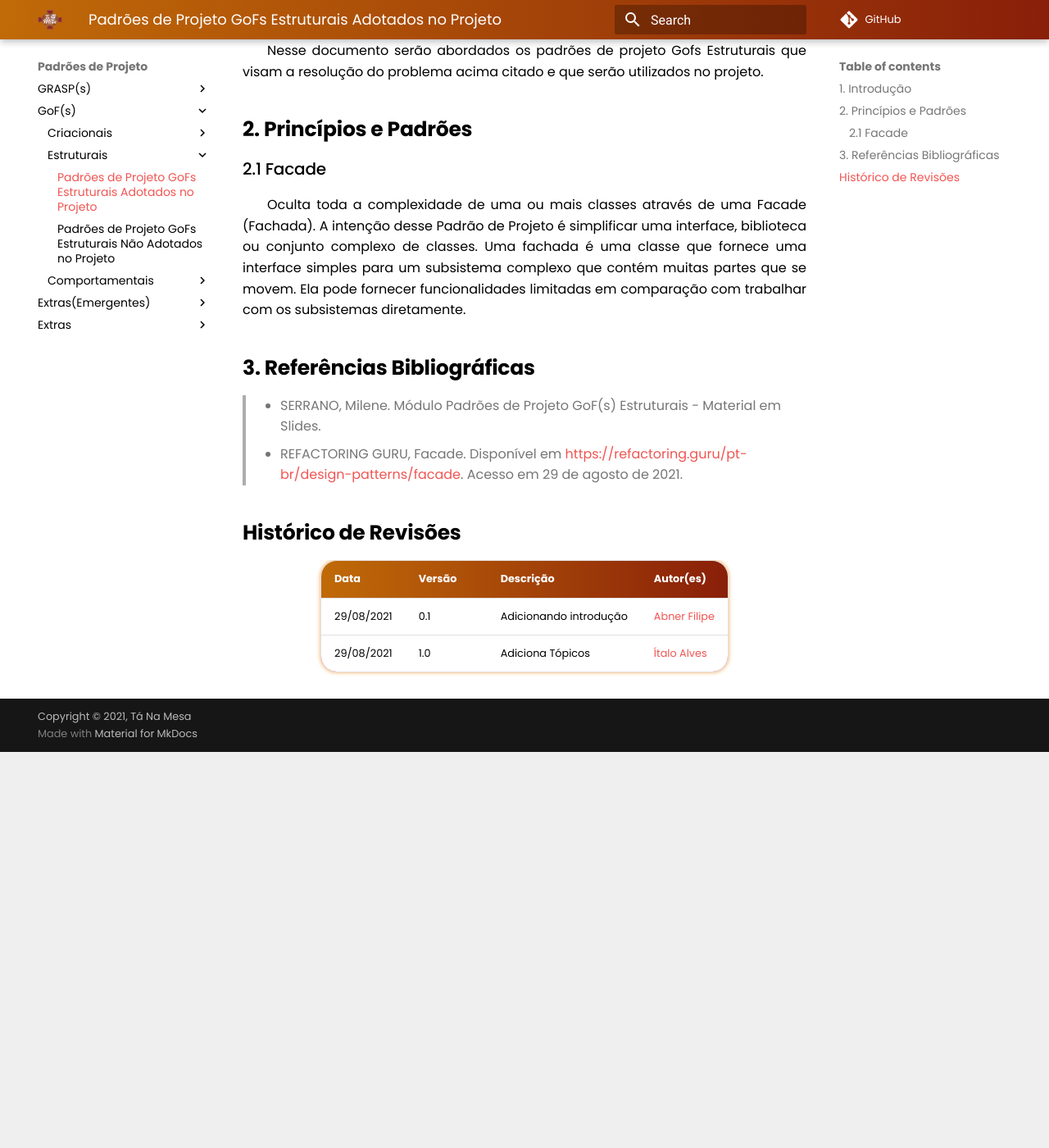
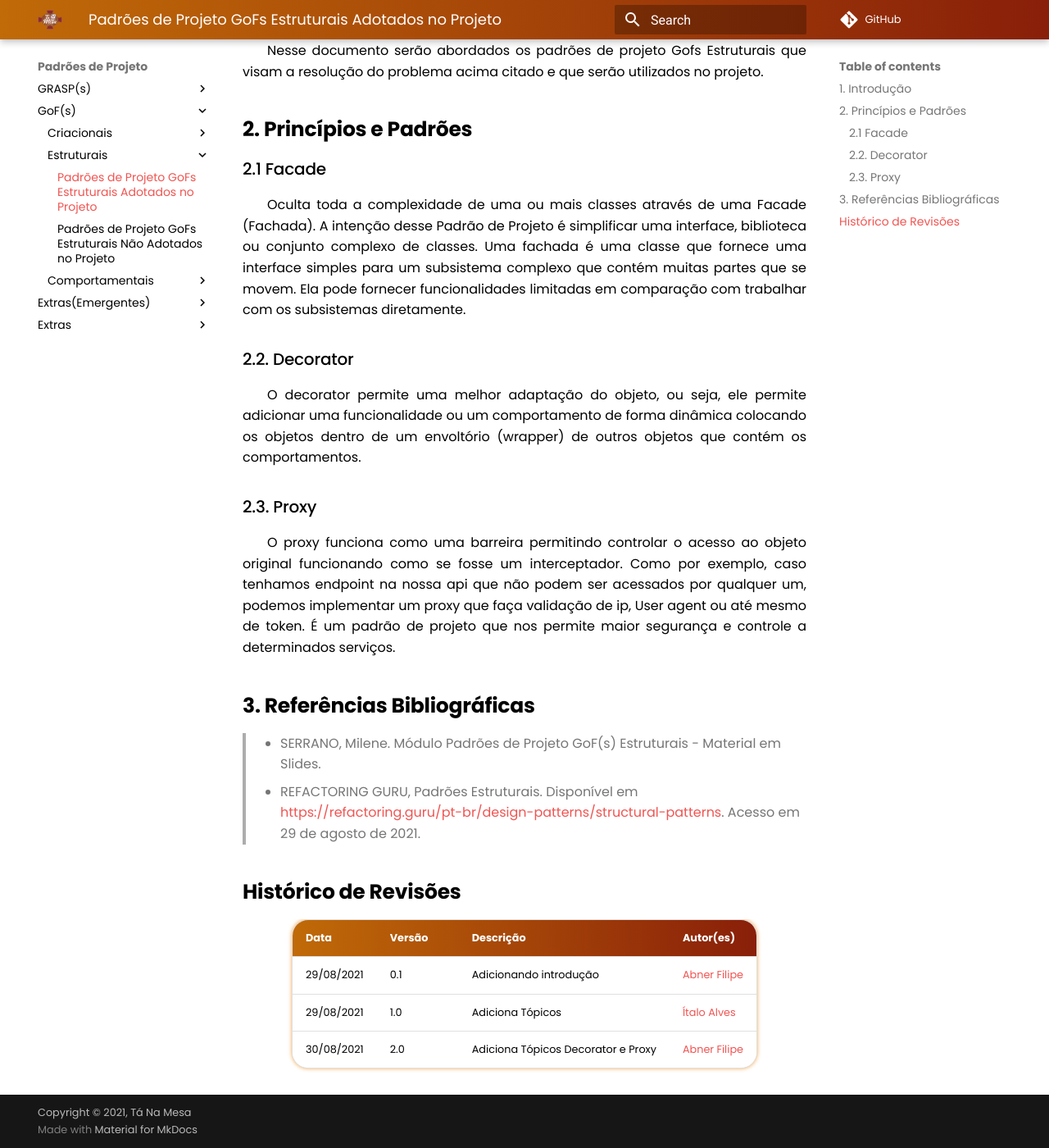
Before and after one commit to UnBArqDsw2021-1/2021.1_G02_TaNaMesa_docs, an MkDocs documentation site: the page built from docs/3-Padroes-de-Projeto/GoFs/Estruturais/Padroes-Adotados-no-Projeto.md, in a window 1280 px wide and 1400 px high, scrolled down 492 px. Shown: the whole window at 82% size. Built offline with MkDocs 1.6.1 and Material for MkDocs 9.7.7, drawn with Linux system fonts in a browser that asks for light colours; comment, search, counter and statistics services are not loaded; before the commit the page ends 1409 px from its top, so only the background shows below that.

Commit message:
(#104) Adiciona tópicos de GoFs Estruturais que serão adotados no projeto

```diff
--- a/docs/3-Padroes-de-Projeto/GoFs/Estruturais/Padroes-Adotados-no-Projeto.md
+++ b/docs/3-Padroes-de-Projeto/GoFs/Estruturais/Padroes-Adotados-no-Projeto.md
@@ -12,10 +12,18 @@ Nesse documento serão abordados os padrões de projeto Gofs Estruturais que vis
 
 Oculta toda a complexidade de uma ou mais classes através de uma Facade (Fachada). A intenção desse Padrão de Projeto é simplificar uma interface, biblioteca ou conjunto complexo de classes. Uma fachada é uma classe que fornece uma interface simples para um subsistema complexo que contém muitas partes que se movem. Ela pode fornecer funcionalidades limitadas em comparação com trabalhar com os subsistemas diretamente.
 
+### 2.2. Decorator
+
+O decorator permite uma melhor adaptação do objeto, ou seja, ele permite adicionar uma funcionalidade ou um comportamento de forma dinâmica colocando os objetos dentro de um envoltório (wrapper) de outros objetos que contém os comportamentos.
+
+### 2.3. Proxy
+
+O proxy funciona como uma barreira permitindo controlar o acesso ao objeto original funcionando como se fosse um interceptador. Como por exemplo, caso tenhamos endpoint na nossa api que não podem ser acessados por qualquer um, podemos implementar um proxy que faça validação de ip, User agent ou até mesmo de token. É um padrão de projeto que nos permite maior segurança e controle a determinados serviços.
+
 ## 3. Referências Bibliográficas
 
 > - SERRANO, Milene. Módulo Padrões de Projeto GoF(s) Estruturais - Material em Slides.
-> - REFACTORING GURU, Facade. Disponível em <https://refactoring.guru/pt-br/design-patterns/facade>. Acesso em 29 de agosto de 2021.
+> - REFACTORING GURU, Padrões Estruturais. Disponível em <https://refactoring.guru/pt-br/design-patterns/structural-patterns>. Acesso em 29 de agosto de 2021.
 
 ## Histórico de Revisões
 
@@ -23,3 +31,4 @@ Oculta toda a complexidade de uma ou mais classes através de uma Facade (Fachad
 | :--------- | :----- | :--------------------- | :------------------------------------------- |
 | 29/08/2021 | 0.1    | Adicionando introdução | [Abner Filipe](https://github.com/abner423)  |
 | 29/08/2021 | 1.0    | Adiciona Tópicos       | [Ítalo Alves](https://github.com/alvesitalo) |
+| 30/08/2021 | 2.0    | Adiciona Tópicos Decorator e Proxy       | [Abner Filipe](https://github.com/abner423) |
```
